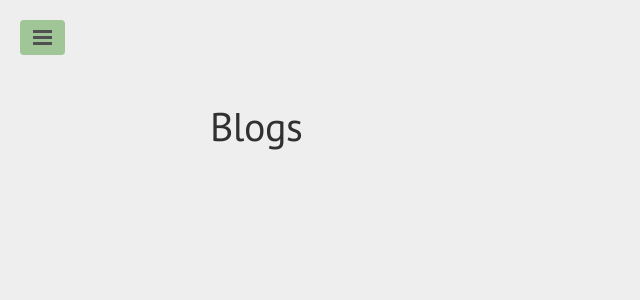
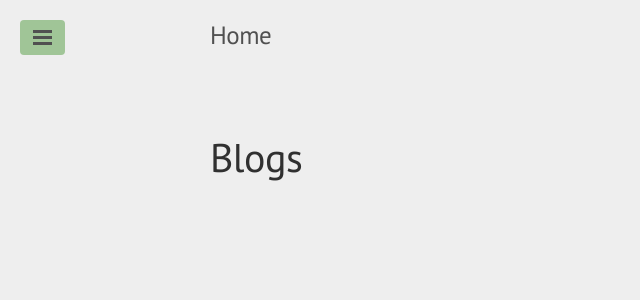
Before and after one commit to AnthonyA28/AnthonyA28.github.io, a Jekyll site: the page built from Blog.html, in a window 1280 px wide. Shown: the top 300 px of the page, without its empty margins (0-640 px from the left). Built offline with Jekyll 4.4.1, drawn with Linux system fonts in a browser that asks for light colours.

Commit message:
update home name

```diff
--- a/_layouts/default.html
+++ b/_layouts/default.html
@@ -15,7 +15,7 @@
           <label for="sidebar-checkbox" class="sidebar-toggle"></label>
 
           <h3 class="masthead-title">
-            <a href="/" title="Home">{{ Home }}</a>
+            <a href="/" title="Home"> Home </a>
             <small>{{ site.tagline }}</small>
           </h3>
         </div>
--- a/_layouts/index.html
+++ b/_layouts/index.html
@@ -19,7 +19,7 @@
                               background-position: center;
                         ">
           <h3 class="masthead-title">
-            <a href="/" title="Home">{{ Home }}</a>
+            <a href="/" title="Home"> Home </a>
             <small>{{ site.tagline }}</small>
           </h3>
         </div>
```
